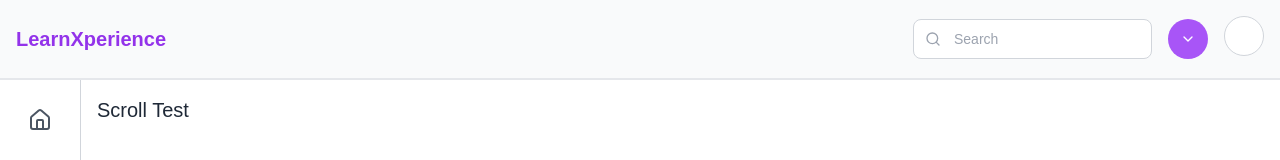
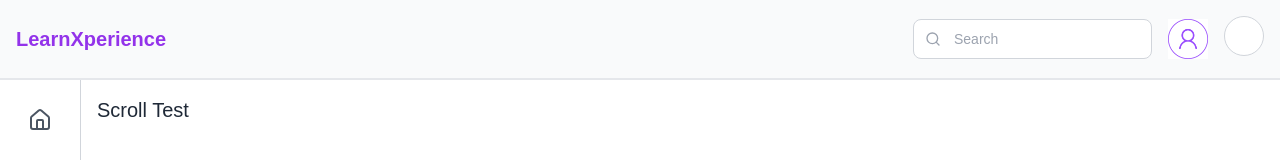
Before and after one commit to MahmoudMostafaDev/learnxperience, a Next.js app: page / in a window 1280 px wide. Shown: the top 160 px of the page. Built offline with nearby package versions, Linux system fonts and the light colour scheme.

Commit message:
update: Profile image updated to replace dropdown icon

```diff
--- a/app/components/Navbar.jsx
+++ b/app/components/Navbar.jsx
@@ -3,13 +3,15 @@
 import React, { useState, useEffect } from 'react';
 import { Search, ChevronDown } from 'lucide-react';
 import ThemeDropdown from './ThemeDropdown';
+import Image from 'next/image';
+import placeholderImage from '../public/images/testimonialIcon-01.jpg'
 
 const themes = [
     { name: 'light', label: 'Light Theme' },
     { name: 'dark', label: 'Dark Theme' },
     { name: 'blue', label: 'Blue Theme' },
     { name: 'green', label: 'Green Theme' },
-  ];
+];
 
 const Header = () => {
     const [isPopoverOpen, setIsPopoverOpen] = useState(false);
@@ -37,8 +39,6 @@ const Header = () => {
             <header className={`sticky top-0 z-20 bg-gray-50 theme-dark:bg-slate-800 ${isSticky ? 'shadow-md' : ''}`}>
                 <div className="p-4 flex justify-between items-center">
                     <h1 className="text-xl font-bold text-purple-600">LearnXperience</h1>
-
-
                     <nav className="flex items-center space-x-4">
                         {/* Search Box */}
                         <div className="relative">
@@ -58,7 +58,14 @@ const Header = () => {
                                     aria-haspopup="true"
                                     aria-expanded={isPopoverOpen}
                                 >
-                                    <ChevronDown className="text-white" size={16} />
+                                    <div>
+                                        <Image
+                                            src={placeholderImage}
+                                            alt='Profile'
+                                            fill="cover"
+                                        />
+                                    </div>
+                                    {/* <ChevronDown className="text-white" size={16} /> */}
                                 </button>
 
                                 {isPopoverOpen && (
--- a/app/components/Sidebar.jsx
+++ b/app/components/Sidebar.jsx
@@ -23,7 +23,7 @@ export default function SideBar() {
             {menuItems.map((item, index) => (
                 <div
                     key={index}
-                    className="flex items-center space-x-2 w-full p-2 rounded-md transition-colors duration-300 ease-in hover:bg-gray-200"
+                    className="flex items-center space-x-2 w-full p-2 rounded-md hover:bg-purple-100"
                 >
                     {item.icon}
                     {isHover ? (
```
Also changed, not shown: app/public/images/testimonialIcon-01.jpg (added).
